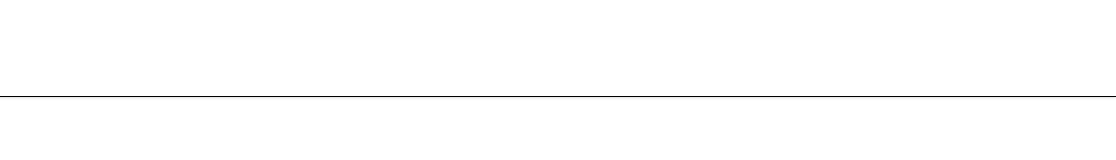
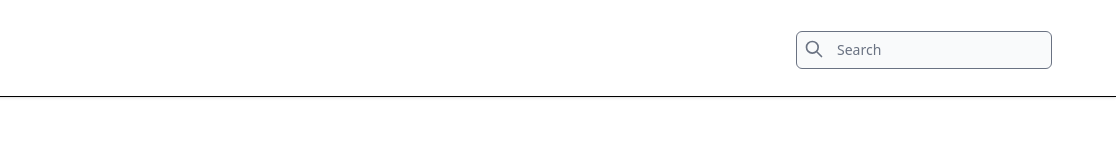
Before and after one commit to vasylpryimakdev/tailwind-social-ui, a website: page src/index.html in a window 1280 px wide. Shown: the full height of the page, 164-1280 px from the left. Drawn offline with Linux system fonts and the light colour scheme.

Commit message:
feat: add search input and enable Tailwind forms plugin

```diff
--- a/package.json
+++ b/package.json
@@ -6,5 +6,8 @@
   "dependencies": {
     "@tailwindcss/cli": "^4.2.2",
     "tailwindcss": "^4.2.2"
+  },
+  "devDependencies": {
+    "@tailwindcss/forms": "^0.5.11"
   }
 }
--- a/src/index.html
+++ b/src/index.html
@@ -30,6 +30,30 @@
 
         <!-- Middle -->
 
+        <div class="relative mt-1">
+          <div class="absolute top-2 left-2">
+            <svg
+              xmlns="http://www.w3.org/2000/svg"
+              class="h-5 w-5 text-gray-500"
+              fill="none"
+              viewBox="0 0 24 24"
+              stroke="currentColor"
+              stroke-width="2"
+            >
+              <path
+                stroke-linecap="round"
+                stroke-linejoin="round"
+                d="M21 21l-6-6m2-5a7 7 0 11-14 0 7 7 0 0114 0z"
+              />
+            </svg>
+          </div>
+          <input
+            placeholder="Search"
+            class="pl-10 rounded-md focus:ring-black focus:border-black bg-gray-50 border-gray-500 text-sm"
+            type="text"
+          />
+        </div>
+
         <!-- Right -->
       </div>
     </header>
--- a/src/input.css
+++ b/src/input.css
@@ -1 +1,3 @@
 @import "tailwindcss";
+@config "../tailwind.config.js";
+@plugin "@tailwindcss/forms";
--- /dev/null
+++ b/tailwind.config.js
@@ -0,0 +1,9 @@
+module.exports = {
+  content: ["./src/**/*.{html,js,jsx,ts,tsx}"],
+  theme: {
+    extend: {},
+  },
+  plugins: [
+    require('@tailwindcss/forms'),
+  ],
+}
```
Also changed, not shown: dist/output.css, 1 other file.
